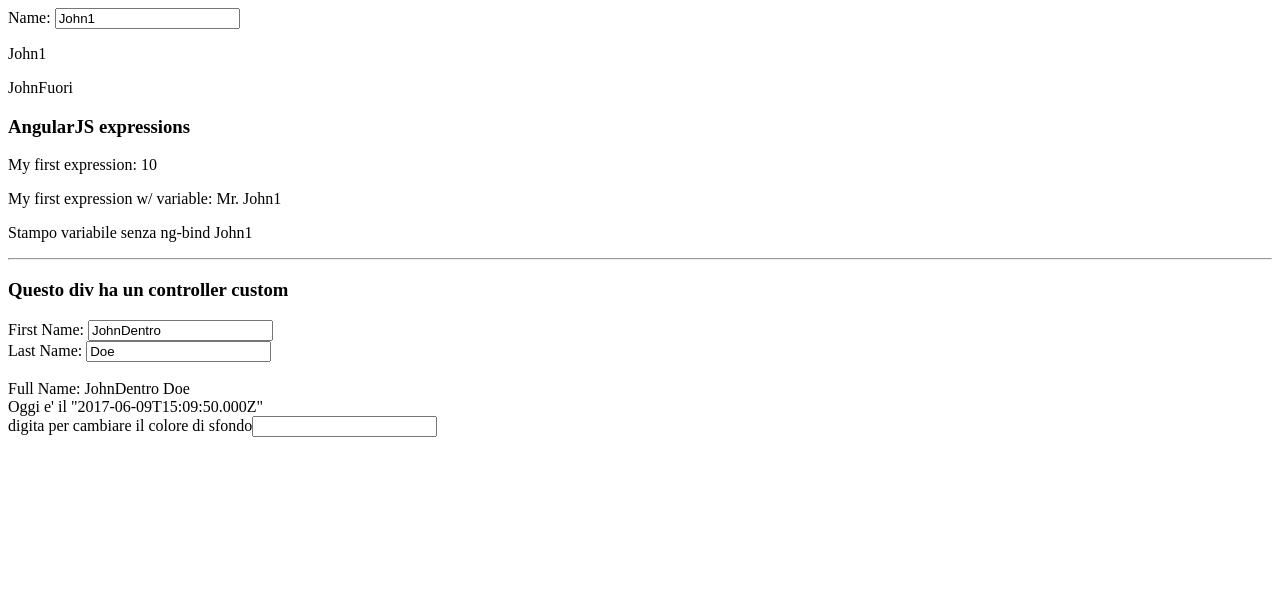
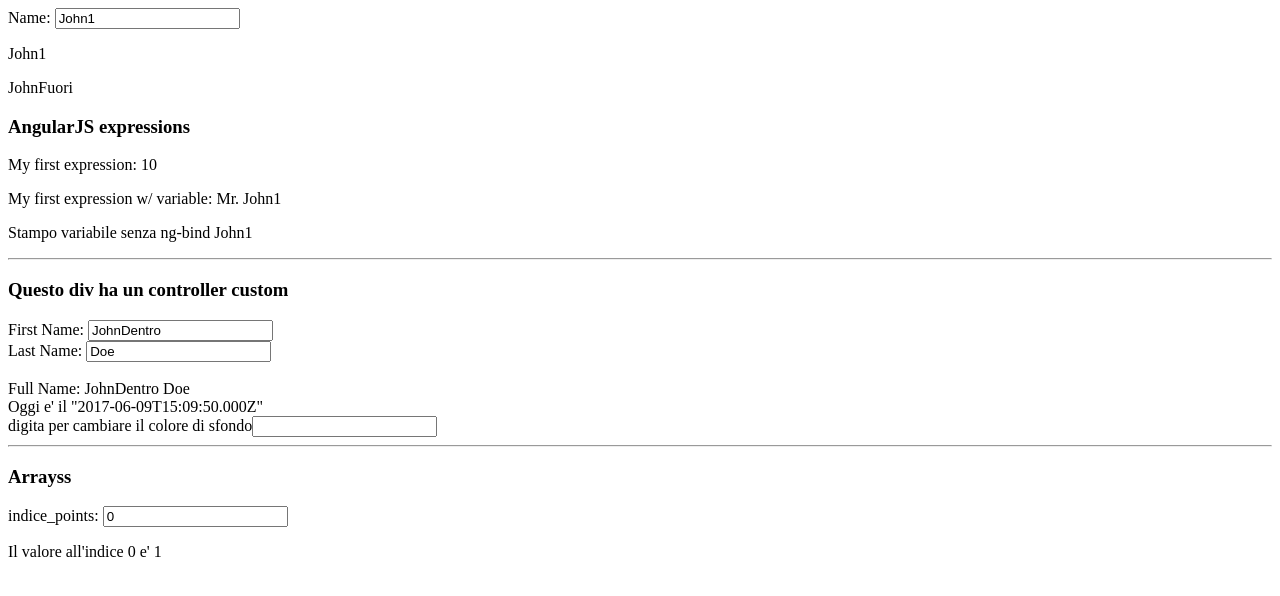
Before and after one commit to TheJoin95/giovanisi-web-based-gobetti-volta, a plain HTML site: page 09-06-2017/index.html in a window 1280 px wide. Drawn offline with Linux system fonts and the light colour scheme.

Commit message:
09-06-2017 - arrays

```diff
--- a/09-06-2017/index.html
+++ b/09-06-2017/index.html
@@ -23,6 +23,12 @@
     <br/>
     digita per cambiare il colore di sfondo<input type="text" ng-model="colore_sfondo"><br>
   </div>
+  <hr/>
+  <div ng-init="points=[1,15,19,2,40];indice_points=0">
+    <h3>Arrayss</h3>
+    indice_points: <input type="number" ng-model="indice_points"><br>
+    <p>Il valore all'indice {{indice_points}} e' {{ points[indice_points] }}</p>
+  </div>
 </div>
 <script>
   var app1 = angular.module( 'App1', [] );
```
